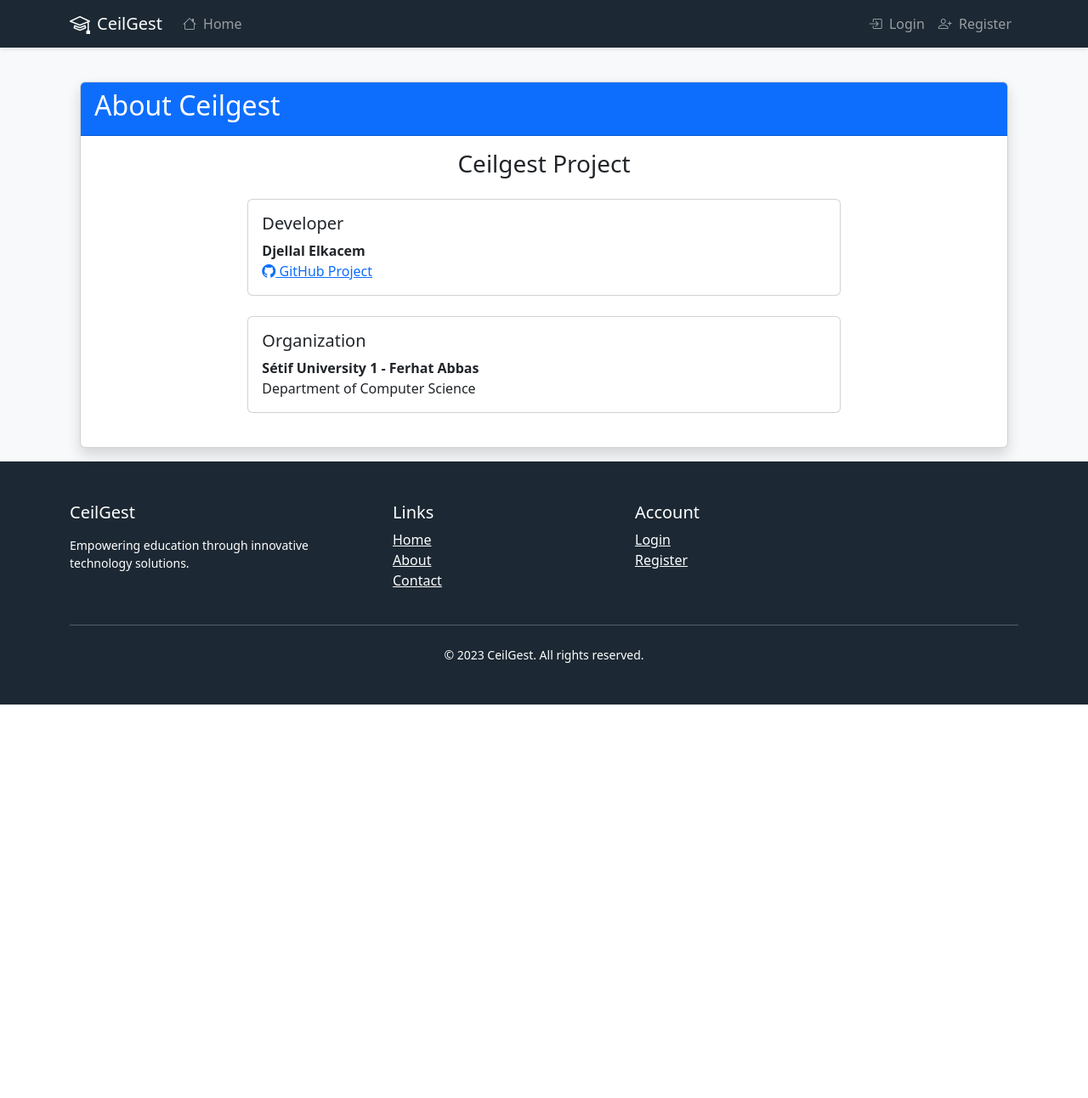
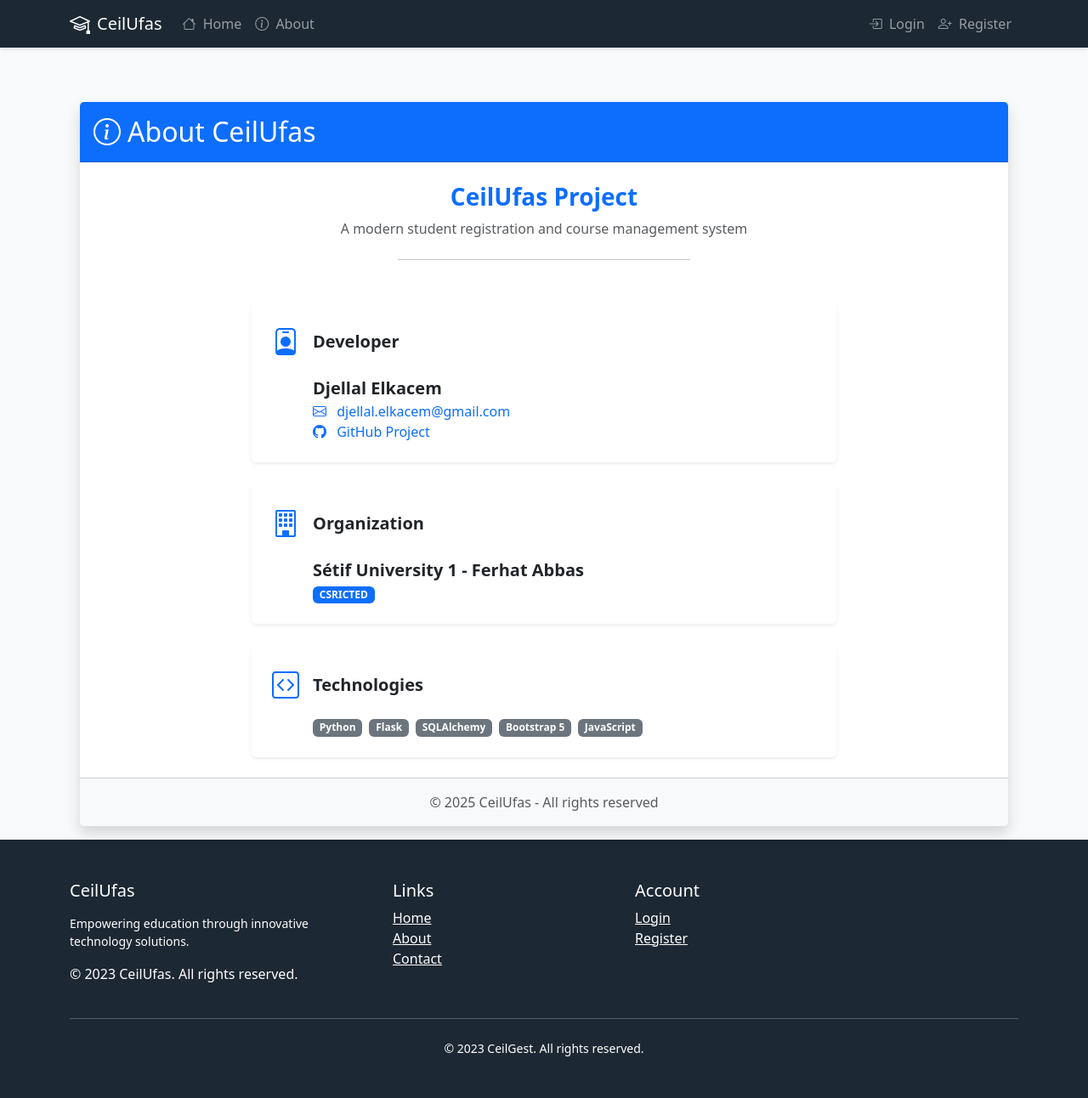
Before and after one commit to Djellal/ceilgest, a Flask app: page /about in a window 1280 px wide. Shown: the whole page at 85% size. Before the commit the page ends 829 px from the top, so only its background shows below. Run offline with Flask 3, Linux system fonts and the light colour scheme; data that the repository does not hold is empty; some libraries are stand-ins or nearby versions.

Commit message:
refactor(templates): update branding from CeilGest to CeilUfas
Update the application name from CeilGest to CeilUfas across all templates to reflect the new branding. This includes changes to the title, navbar, footer, and about page. Additionally, improve the layout and styling of the about page for better readability and consistency.

```diff
--- a/app/templates/about.html
+++ b/app/templates/about.html
@@ -1,44 +1,80 @@
 {% extends "base.html" %}
 
-{% block title %}About - Ceilgest{% endblock %}
+{% block title %}About - CeilUfas{% endblock %}
 
 {% block content %}
-<div class="container mt-4">
-    <div class="card shadow">
-        <div class="card-header bg-primary text-white">
-            <h2>About Ceilgest</h2>
+<div class="container mt-5">
+    <div class="card shadow border-0">
+        <div class="card-header bg-primary text-white py-3">
+            <h2 class="mb-0"><i class="bi bi-info-circle me-2"></i>About CeilUfas</h2>
         </div>
-        <div class="card-body">
+        <div class="card-body p-4">
             <div class="row">
                 <div class="col-md-8 mx-auto">
-                    <div class="text-center mb-4">
-                        <h3>Ceilgest Project</h3>
+                    <div class="text-center mb-5">
+                        <h3 class="fw-bold text-primary">CeilUfas Project</h3>
+                        <p class="text-muted">A modern student registration and course management system</p>
+                        <hr class="my-4 w-50 mx-auto">
                     </div>
 
-                    <div class="card mb-4">
-                        <div class="card-body">
-                            <h5 class="card-title">Developer</h5>
-                            <p class="card-text">
-                                <strong>Djellal Elkacem</strong><br>
-                                <a href="https://github.com/Djellal/ceilgest" target="_blank">
-                                    <i class="bi bi-github"></i> GitHub Project
-                                </a>
-                            </p>
+                    <div class="card mb-4 border-0 shadow-sm">
+                        <div class="card-body p-4">
+                            <div class="d-flex align-items-center mb-3">
+                                <i class="bi bi-person-badge fs-2 text-primary me-3"></i>
+                                <h5 class="card-title mb-0 fw-bold">Developer</h5>
+                            </div>
+                            <div class="ps-5">
+                                <p class="card-text">
+                                    <strong class="fs-5">Djellal Elkacem</strong><br>
+                                    <a href="mailto:djellal.elkacem@gmail.com" class="text-decoration-none">
+                                        <i class="bi bi-envelope me-2"></i> djellal.elkacem@gmail.com
+                                    </a><br>
+                                    <a href="https://github.com/Djellal/ceilgest" target="_blank" class="text-decoration-none">
+                                        <i class="bi bi-github me-2"></i> GitHub Project
+                                    </a>
+                                </p>
+                            </div>
                         </div>
                     </div>
 
-                    <div class="card mb-4">
-                        <div class="card-body">
-                            <h5 class="card-title">Organization</h5>
-                            <p class="card-text">
-                                <strong>Sétif University 1 - Ferhat Abbas</strong><br>
-                                Department of Computer Science
-                            </p>
+                    <div class="card mb-4 border-0 shadow-sm">
+                        <div class="card-body p-4">
+                            <div class="d-flex align-items-center mb-3">
+                                <i class="bi bi-building fs-2 text-primary me-3"></i>
+                                <h5 class="card-title mb-0 fw-bold">Organization</h5>
+                            </div>
+                            <div class="ps-5">
+                                <p class="card-text">
+                                    <strong class="fs-5">Sétif University 1 - Ferhat Abbas</strong><br>
+                                    <span class="badge bg-primary">CSRICTED</span>
+                                </p>
+                            </div>
+                        </div>
+                    </div>
+
+                    <div class="card border-0 shadow-sm">
+                        <div class="card-body p-4">
+                            <div class="d-flex align-items-center mb-3">
+                                <i class="bi bi-code-square fs-2 text-primary me-3"></i>
+                                <h5 class="card-title mb-0 fw-bold">Technologies</h5>
+                            </div>
+                            <div class="ps-5">
+                                <div class="d-flex flex-wrap gap-2">
+                                    <span class="badge bg-secondary">Python</span>
+                                    <span class="badge bg-secondary">Flask</span>
+                                    <span class="badge bg-secondary">SQLAlchemy</span>
+                                    <span class="badge bg-secondary">Bootstrap 5</span>
+                                    <span class="badge bg-secondary">JavaScript</span>
+                                </div>
+                            </div>
                         </div>
                     </div>
                 </div>
             </div>
         </div>
+        <div class="card-footer bg-light text-center py-3">
+            <p class="mb-0 text-muted">© 2025 CeilUfas - All rights reserved</p>
+        </div>
     </div>
 </div>
 {% endblock %}
--- a/app/templates/base.html
+++ b/app/templates/base.html
@@ -3,7 +3,8 @@
 <head>
     <meta charset="UTF-8">
     <meta name="viewport" content="width=device-width, initial-scale=1.0">
-    <title>{% block title %}CeilGest{% endblock %}</title>
+    <!-- In the title block -->
+    <title>{% block title %}CeilUfas{% endblock %}</title>
     {{ bootstrap.load_css() }}
     <!-- Custom CSS -->
     <link rel="stylesheet" href="{{ url_for('static', filename='css/style.css') }}">
@@ -37,12 +38,13 @@
 <body style="padding-top: 56px;">  <!-- Add padding to body to account for fixed navbar -->
     <nav class="navbar navbar-expand-lg navbar-dark bg-primary fixed-top">  <!-- Added fixed-top class -->
         <div class="container">
+            <!-- In the navbar brand section -->
             <a class="navbar-brand d-flex align-items-center" href="{{ url_for('main.index') }}">
                 <svg xmlns="http://www.w3.org/2000/svg" width="24" height="24" fill="currentColor" class="bi bi-mortarboard me-2" viewBox="0 0 16 16">
                     <path d="M8.211 2.047a.5.5 0 0 0-.422 0l-7.5 3.5a.5.5 0 0 0 .025.917l7.5 3a.5.5 0 0 0 .372 0L14 7.14V13a1 1 0 0 0-1 1v2h3v-2a1 1 0 0 0-1-1V6.739l.686-.275a.5.5 0 0 0 .025-.917l-7.5-3.5ZM8 8.46 1.758 5.965 8 3.052l6.242 2.913L8 8.46Z"/>
                     <path d="M4.176 9.032a.5.5 0 0 0-.656.327l-.5 1.7a.5.5 0 0 0 .294.605l4.5 1.8a.5.5 0 0 0 .372 0l4.5-1.8a.5.5 0 0 0 .294-.605l-.5-1.7a.5.5 0 0 0-.656-.327L8 10.466 4.176 9.032Zm-.068 1.873.22-.748 3.496 1.311a.5.5 0 0 0 .352 0l3.496-1.311.22.748L8 12.46l-3.892-1.556Z"/>
                 </svg>
-                CeilGest
+                CeilUfas
             </a>
             <button class="navbar-toggler" type="button" data-bs-toggle="collapse" data-bs-target="#navbarNav">
                 <span class="navbar-toggler-icon"></span>
@@ -52,6 +54,11 @@
                     <li class="nav-item">
                         <a class="nav-link" href="{{ url_for('main.index') }}">
                             <i class="bi bi-house me-1"></i> Home
+                        </a>
+                    </li>
+                    <li class="nav-item">
+                        <a class="nav-link" href="{{ url_for('main.about') }}">
+                            <i class="bi bi-info-circle me-1"></i> About
                         </a>
                     </li>
                     {% if current_user.is_admin %}
@@ -161,8 +168,12 @@
                              alt="{{ settings.organization_name or 'Ceilgest' }} Logo">
                     </div>
                     {% endif %}
-                    <h5 class="mb-3">{{ settings.organization_name or 'CeilGest' }}</h5>
+                    <!-- In the footer organization name section -->
+                    <h5 class="mb-3">{{ settings.organization_name or 'CeilUfas' }}</h5>
                     <p class="small">{{ settings.address or 'Empowering education through innovative technology solutions.' }}</p>
+
+                    <!-- In the footer copyright section -->
+                    <p class="mb-0">&copy; 2023 CeilUfas. All rights reserved.</p>
                     <div class="mt-3">
                         {% if settings.website %}
                         <a href="{{ settings.website }}" class="text-white me-2"><i class="bi bi-globe"></i></a>
```
